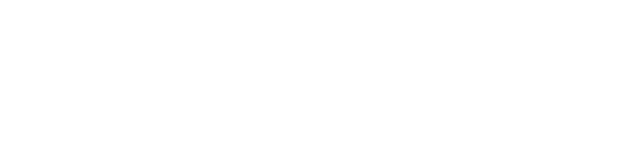
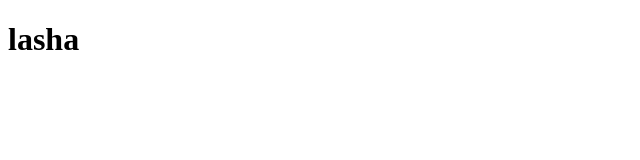
Before and after one commit to lbarbaqadze/website, a plain HTML site: page index.html in a window 1280 px wide. Shown: the whole page, without its empty margins (0-640 px from the left). Drawn offline with Linux system fonts and the light colour scheme.

Commit message:
change h1

```diff
--- a/index.html
+++ b/index.html
@@ -7,7 +7,7 @@
 </head>
 <body>
 
-
+    <h1>lasha</h1>
 
 
 </body>
```
